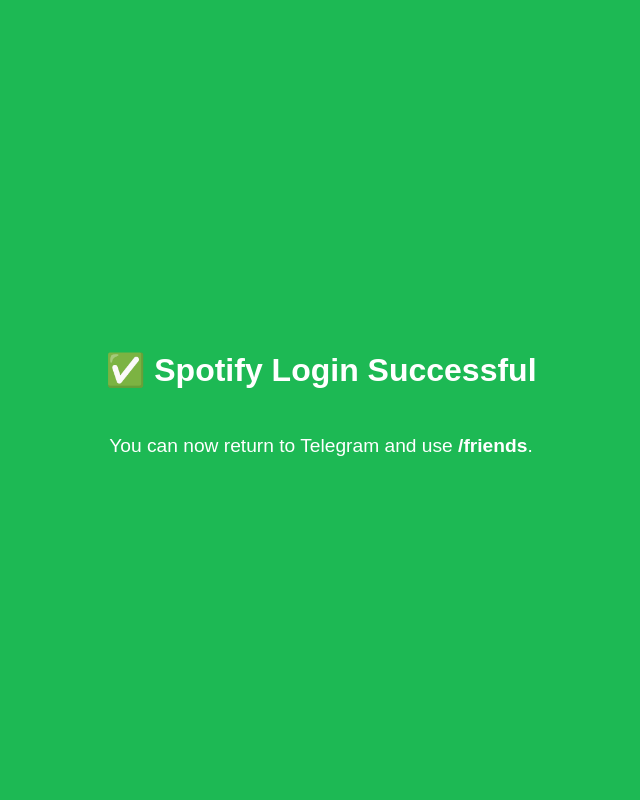
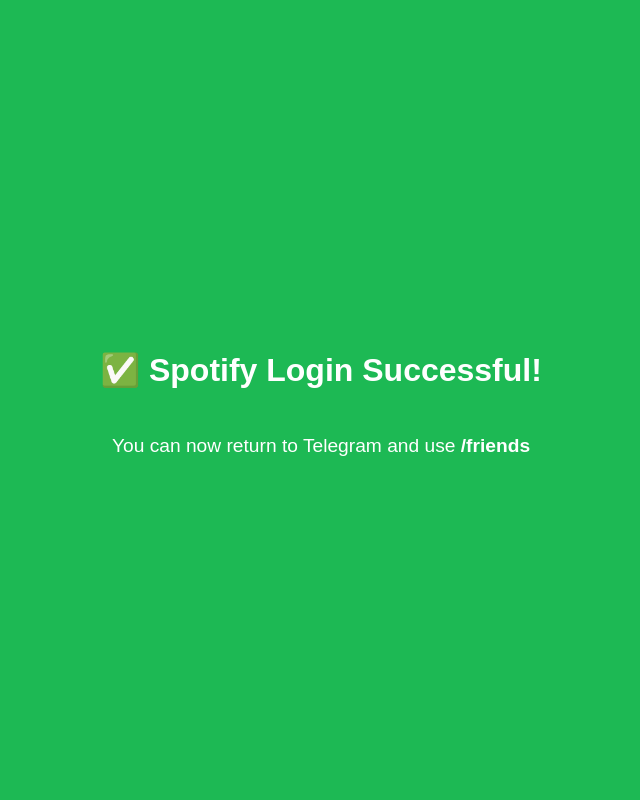
Before and after one commit to nakul0405/playspotify, a Flask app: template backend/templates/login.html in a window 1280 px wide. Shown: the whole page, without its empty margins (319-959 px from the left). Run offline with Flask 3, Linux system fonts and the light colour scheme; the template is opened without the code that fills it, so the values that code supplies are empty.

Commit message:
Update login.html

```diff
--- a/backend/templates/login.html
+++ b/backend/templates/login.html
@@ -1,29 +1,26 @@
 <!DOCTYPE html>
 <html>
 <head>
-  <title>Spotify Login Successful</title>
+  <title>Spotify Login Success</title>
   <style>
     body {
-      font-family: sans-serif;
       background-color: #1DB954;
       color: white;
+      font-family: Arial, sans-serif;
       display: flex;
-      flex-direction: column;
       align-items: center;
       justify-content: center;
       height: 100vh;
+      flex-direction: column;
       margin: 0;
+      text-align: center;
     }
-    h2 {
-      font-size: 2rem;
-    }
-    p {
-      font-size: 1.2rem;
-    }
+    h2 { font-size: 2em; }
+    p { font-size: 1.2em; }
   </style>
 </head>
 <body>
-  <h2>✅ Spotify Login Successful</h2>
-  <p>You can now return to Telegram and use <b>/friends</b>.</p>
+  <h2>✅ Spotify Login Successful!</h2>
+  <p>You can now return to Telegram and use <strong>/friends</strong></p>
 </body>
 </html>
```
